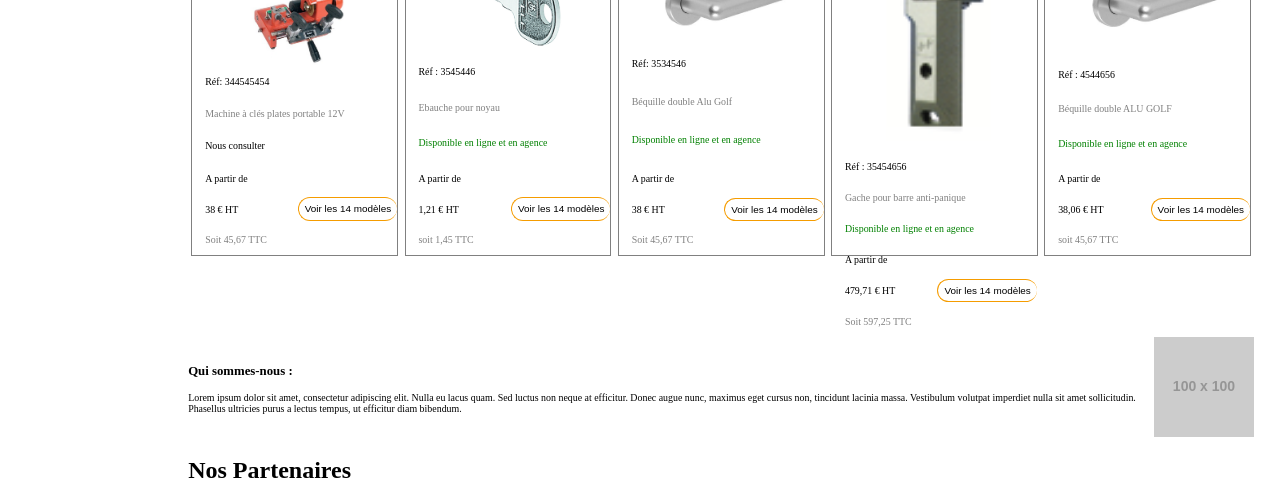
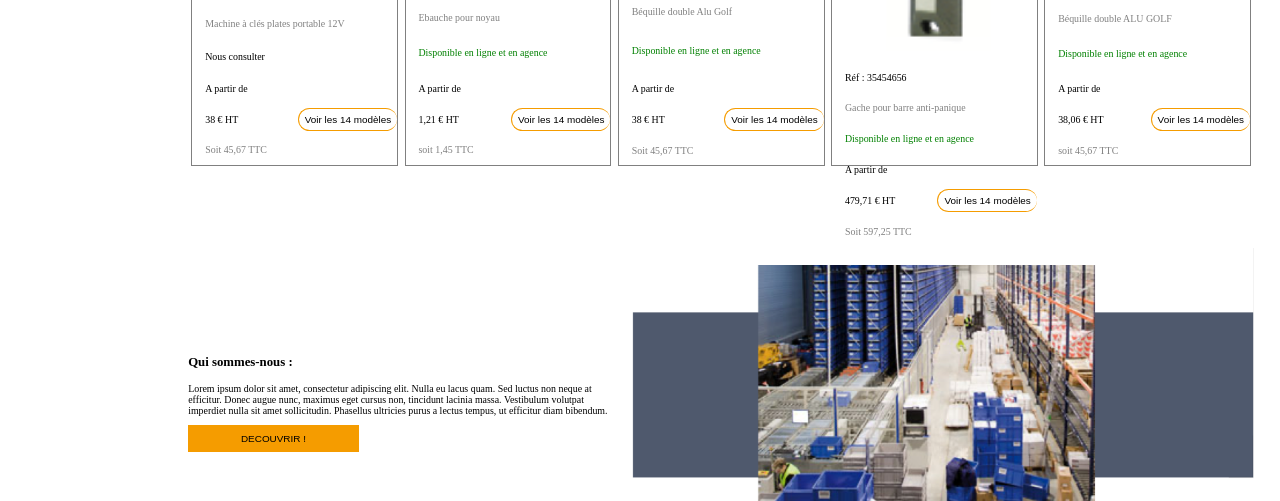
Before and after one commit to Marineincera/integrationTest, a plain HTML site: page index.html in a window 1280 px wide. Shown: the part 1314-1815 px from the top of the page. Drawn offline with Linux system fonts and the light colour scheme; placeholder pictures from the web are drawn by us.

Commit message:
Main: company introduction section images and icons added

```diff
--- a/index.html
+++ b/index.html
@@ -265,12 +265,15 @@
           </div>
         </div>
       </div>
+
+    </div>
     <div class="company-introduction section around-style">
       <div class="company-introduction-text">
         <h3>Qui sommes-nous :</h3>
         <p>Lorem ipsum dolor sit amet, consectetur adipiscing elit. Nulla eu lacus quam. Sed luctus non neque at efficitur. Donec augue nunc, maximus eget cursus non, tincidunt lacinia massa. Vestibulum volutpat imperdiet nulla sit amet sollicitudin. Phasellus ultricies purus a lectus tempus, ut efficitur diam bibendum. </p>
+        <button class="yellow-button">DECOUVRIR !</button>
       </div>
-        <img class="advertising-image" src="https://via.placeholder.com/100" alt="image-promo" >
+      <img class="advertising-image" src="images/company-intro.PNG" alt="image-promo" >
     </div>
     <div class="partners-section section column-direction">
       <h2>Nos Partenaires</h2>
@@ -486,7 +489,6 @@
       </div>
     </div>
   </div>
-  </div>
 </main>
 <script src="https://kit.fontawesome.com/85cdf3ded8.js" crossorigin="anonymous"></script>
 </body>
--- a/style.css
+++ b/style.css
@@ -85,6 +85,13 @@ aside{
 
 .grey-text{
     color: gray;
+}
+
+.yellow-button{
+    background-color: #F59C00;
+    width: 40%;
+    border: none;
+    padding: 1vh ;
 }
 
 .border-orange-button{
@@ -215,11 +222,11 @@ aside{
     width: 50%;
 }
 
-.services-button{
+/* .services-button{
     background-color: #F59C00;
     width: 50%;
     border: none;
-}
+} */
 
 /*  */
 
@@ -284,6 +291,12 @@ aside{
 .company-introduction{
     align-items: center;
 }
+
+
+
+.advertising-image{
+    width: 60%;
+}
 /*  */
 
 .partners-list{
```
Also changed, not shown: images/company-intro.PNG (added). Lines whose indentation alone changed are shown as unchanged.
